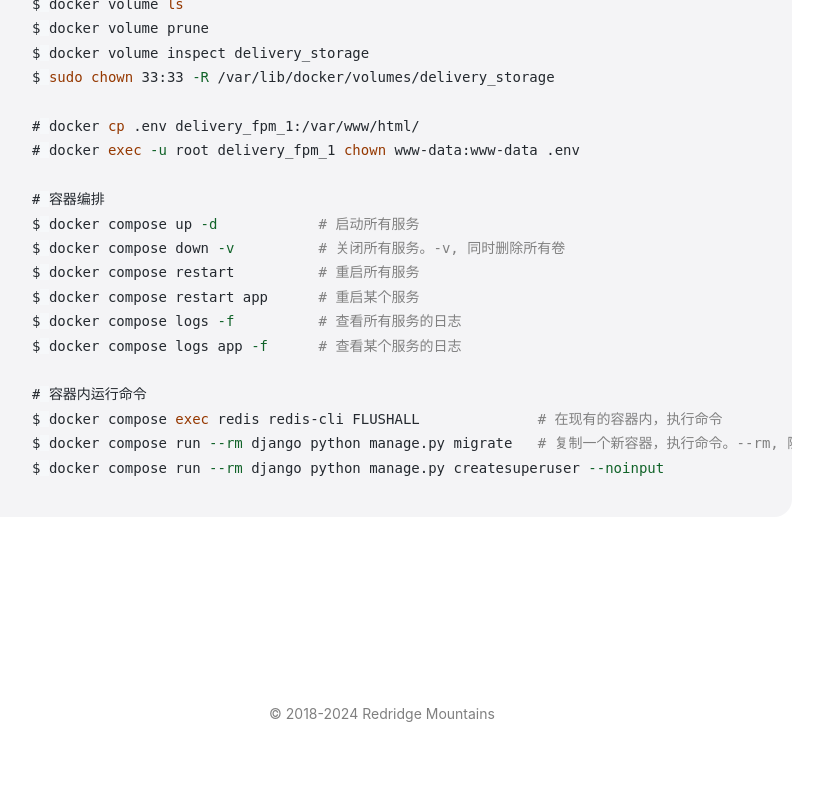
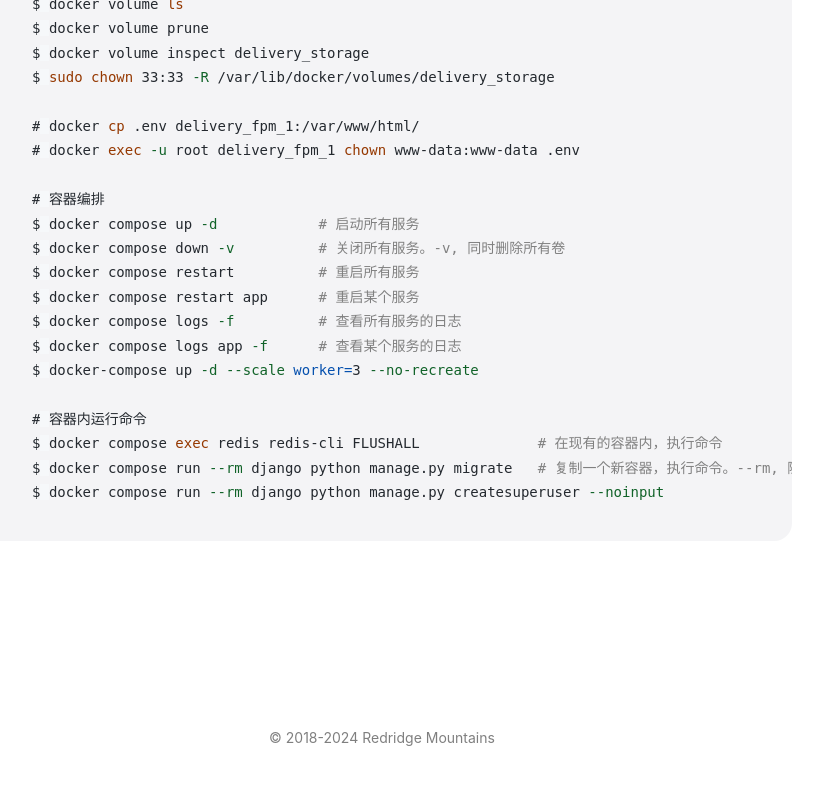
Before and after one commit to nighon/nighon.github.io, a Jekyll site: the page built from _posts/2018-07-19-docker.md, in a window 1280 px wide and 900 px high, scrolled down 2239 px. Shown: the top 785 px of the window, without its empty margins (258-1081 px from the left). Built offline with Jekyll 4.4.1, drawn with Linux system fonts in a browser that asks for light colours.

Commit message:
Update 2018-07-19-docker.md

```diff
--- a/_posts/2018-07-19-docker.md
+++ b/_posts/2018-07-19-docker.md
@@ -61,6 +61,7 @@
 $ docker compose restart app      # 重启某个服务
 $ docker compose logs -f          # 查看所有服务的日志
 $ docker compose logs app -f      # 查看某个服务的日志
+$ docker-compose up -d --scale worker=3 --no-recreate
 
 # 容器内运行命令
 $ docker compose exec redis redis-cli FLUSHALL              # 在现有的容器内，执行命令
```
